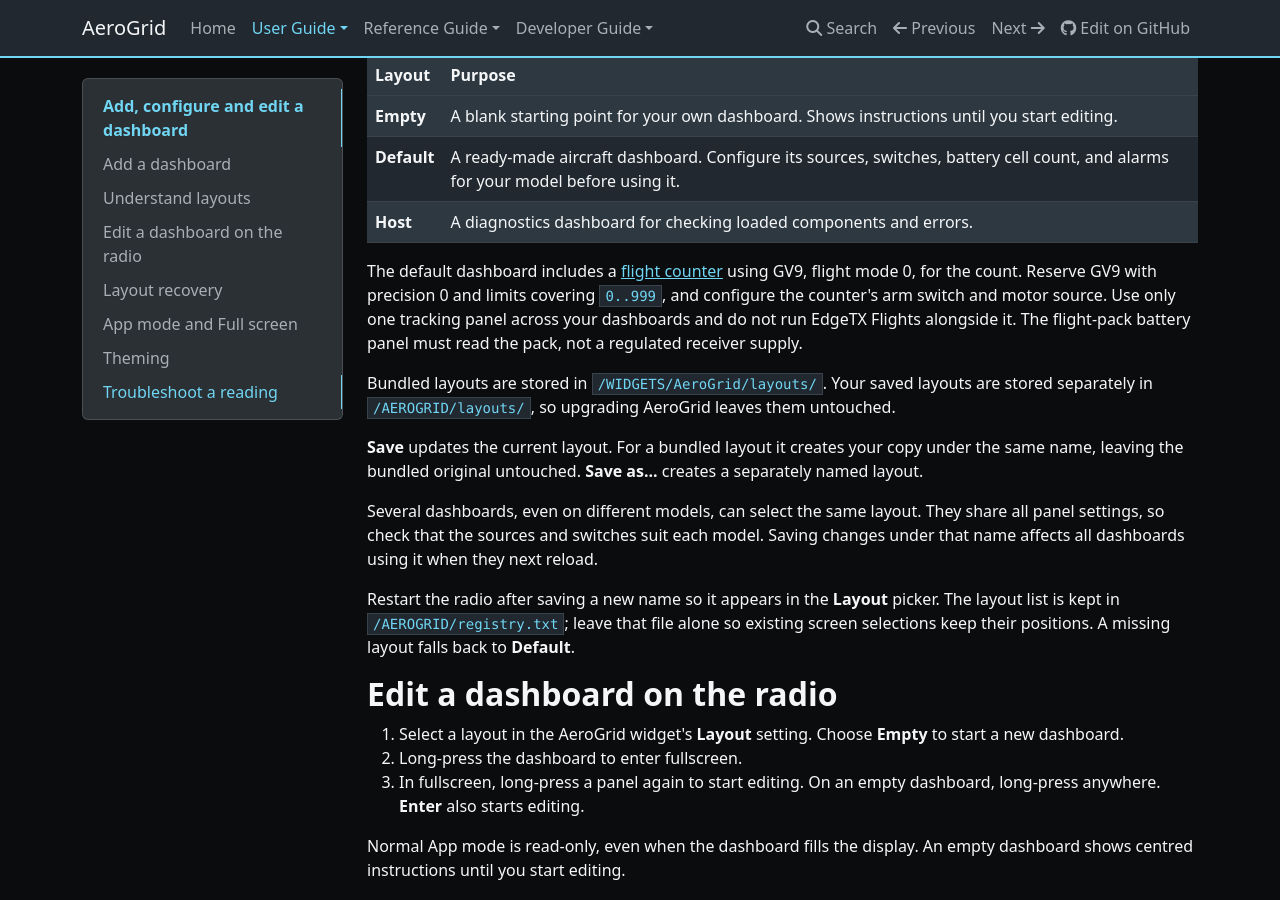
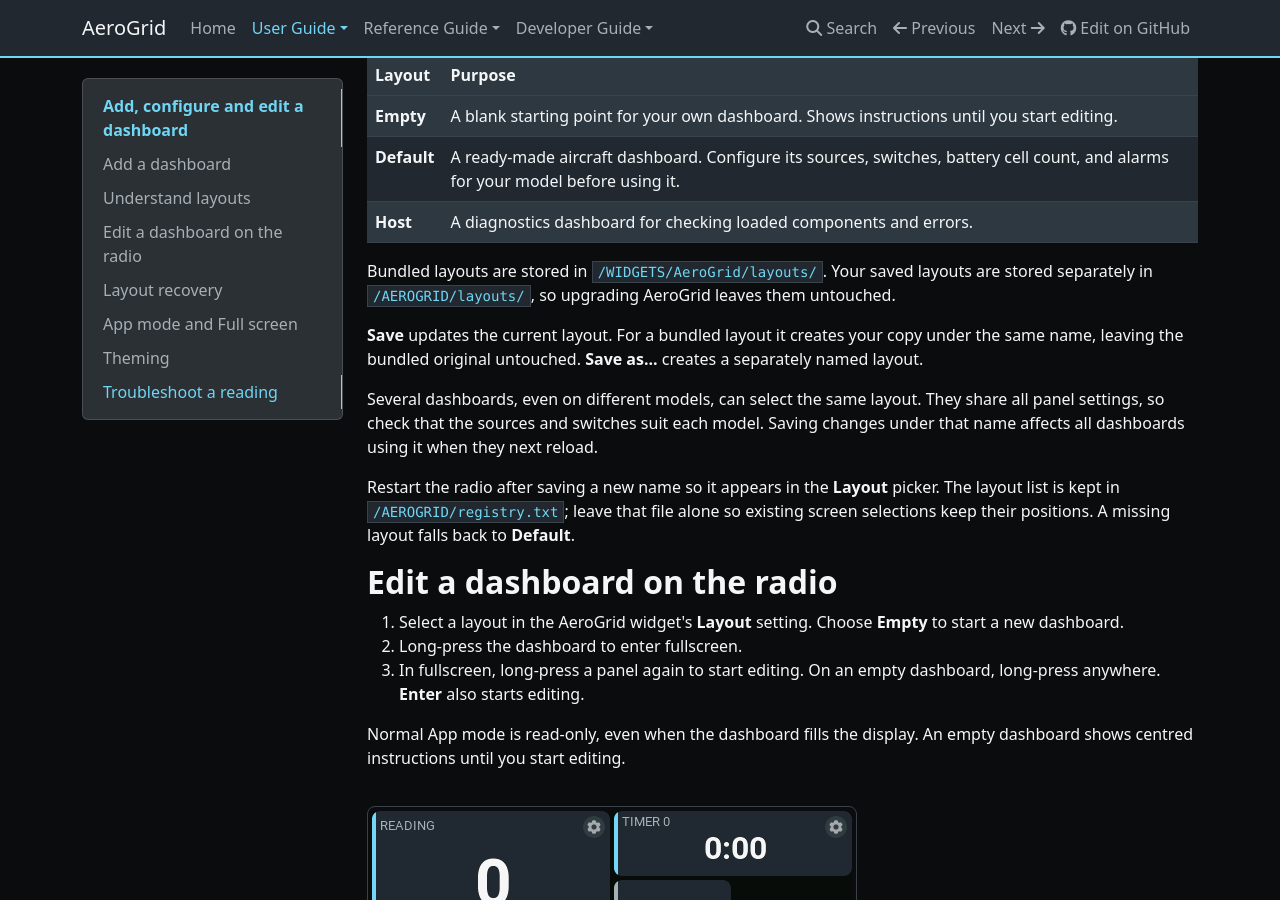
Before and after one commit to thomaskistler/aero-grid, an MkDocs documentation site: the page built from docs/user-guide/dashboards.md, in a window 1280 px wide and 900 px high, scrolled down 2718 px. Built offline with MkDocs 1.6.1, drawn with Linux system fonts in a browser that asks for light colours; nearby versions of some CDN libraries.

Commit message:
Remove flight-counter details from dashboard overview
Co-authored-by: Copilot App <223556219+Copilot@users.noreply.github.com>

```diff
--- a/docs/user-guide/dashboards.md
+++ b/docs/user-guide/dashboards.md
@@ -46,13 +46,6 @@ Choose a layout to decide what that dashboard displays.
 | **Empty** | A blank starting point for your own dashboard. Shows instructions until you start editing. |
 | **Default** | A ready-made aircraft dashboard. Configure its sources, switches, battery cell count, and alarms for your model before using it. |
 | **Host** | A diagnostics dashboard for checking loaded components and errors. |
-
-The default dashboard includes a [flight counter](../panels/flight-counter.md)
-using GV9, flight mode 0, for the count. Reserve GV9 with precision 0 and limits
-covering `0..999`, and configure the counter's arm switch and motor source.
-Use only one tracking panel across your dashboards and do not run EdgeTX
-Flights alongside it. The flight-pack battery panel must read the pack,
-not a regulated receiver supply.
 
 Bundled layouts are stored in `/WIDGETS/AeroGrid/layouts/`. Your saved layouts
 are stored separately in `/AEROGRID/layouts/`, so upgrading AeroGrid leaves
```
